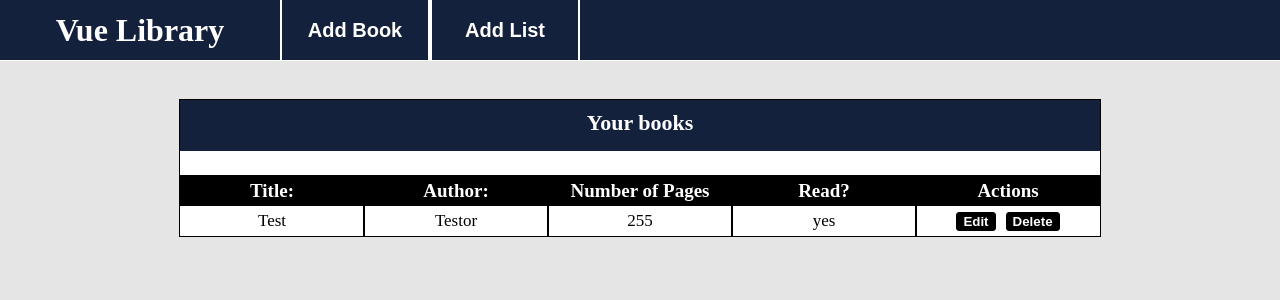
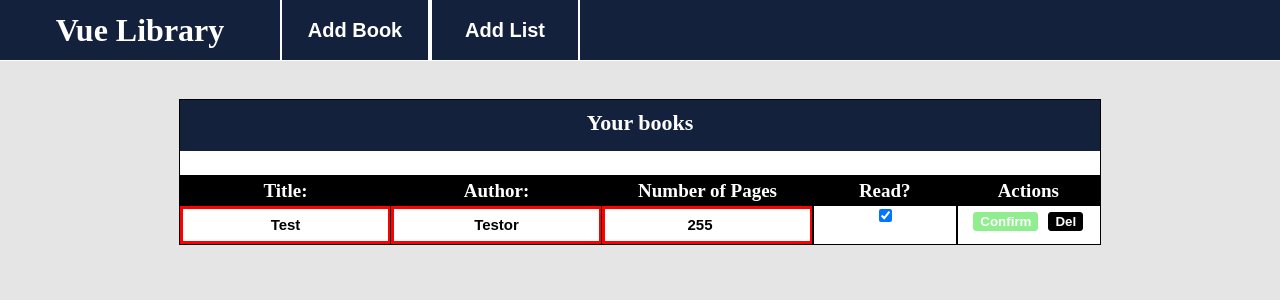
Before and after one commit to osechi3/library-project-vue, a Vue app: page / in a window 1280 px wide. Both pictures are taken after a click on the button "Edit". Shown: the top 300 px of the page. Built offline with nearby package versions, Linux system fonts and the light colour scheme.

Commit message:
Letting the user change their created books

```diff
--- a/src/components/Book.vue
+++ b/src/components/Book.vue
@@ -1,37 +1,103 @@
 <template>
   <div id="container">
+
     <div class="box">
       <h2 class="box-head">Title:</h2>
-      <p class="box-body">{{ book.title }}</p>
+      <input
+        class="input-text"
+        :class="{ 'input-text-edit-border': isEditAllowed }"
+        type="text"
+        v-model="currentBook.title"
+        :disabled="!isEditAllowed">
     </div>
+
     <div class="box">
       <h2 class="box-head">Author:</h2>
-      <p class="box-body">{{ book.author }}</p>
+      <input
+        class="input-text"
+        :class="{ 'input-text-edit-border': isEditAllowed }"
+        type="text"
+        v-model="currentBook.author"
+        :disabled="!isEditAllowed">
     </div>
+
     <div class="box">
       <h2 class="box-head">Number of Pages</h2>
-      <p class="box-body">{{ book.numberOfPages }}</p>
+      <input
+        class="input-text"
+        :class="{ 'input-text-edit-border': isEditAllowed }"
+        type="number"
+        v-model="currentBook.numberOfPages"
+        :disabled="!isEditAllowed">
     </div>
+
     <div class="box">
       <h2 class="box-head">Read?</h2>
-      <p class="box-body">{{ book.isRead }}</p>
+      <input
+        class="input-checkbox"
+        type="checkbox"
+        v-model="currentBook.isRead"
+        true-value="yes"
+        false-value="no"
+        :disabled="!isEditAllowed">
     </div>
+
     <div class="box">
       <h2 class="box-head">Actions</h2>
       <div class="box-body">
-        <button class="btn-actions">Edit</button>
-        <button class="btn-actions">Delete</button>
+        <button
+          v-if="!isEditAllowed"
+          class="btn-actions"
+          @click.prevent="isEditAllowed = !isEditAllowed">Edit
+        </button>
+        <button
+          v-else
+          class="btn-actions btn-confirm"
+          @click.prevent="confirmChanges">Confirm
+        </button>
+        <button class="btn-actions">Del</button>
       </div>
     </div>
   </div>
 </template>
 
 <script>
+import { mapActions } from 'vuex'
+
 export default {
   props: {
     book: {
       type: Object,
       required: true
+    },
+    index: {
+      type: Number,
+      required: true
+    }
+  },
+
+  data () {
+    return {
+      currentBook: {
+        title: this.book.title,
+        author: this.book.author,
+        numberOfPages: this.book.numberOfPages,
+        isRead: this.book.isRead,
+        index: this.index
+      },
+
+      isEditAllowed: false
+    }
+  },
+
+  methods: {
+    ...mapActions([
+      'changeBook'
+    ]),
+
+    confirmChanges () {
+      this.changeBook(this.currentBook)
+      this.isEditAllowed = !this.isEditAllowed
     }
   }
 }
@@ -82,4 +148,25 @@ export default {
 
     background-color: white;
   }
+  .btn-confirm {
+    background-color: lightgreen;
+    border: 1px solid lightgreen;
+  }
+
+  .input-text {
+    height: 30px;
+
+    text-align: center;
+    font-size: 15px;
+    font-weight: bold;
+    border: 3px solid white;
+  }
+  .input-text-edit-border {
+    border: 3px solid red;
+  }
+
+  input:disabled {
+    background-color: white;
+    color: black;
+  }
 </style>
--- a/src/components/BookShelf.vue
+++ b/src/components/BookShelf.vue
@@ -5,9 +5,10 @@
     </div>
     <div id="container-body">
       <app-book
-      v-for="book in userBooks"
+      v-for="(book, index) in userBooks"
       :key="book.title"
-      :book="book"></app-book>
+      :book="book"
+      :index="index"></app-book>
     </div>
   </div>
 </template>
--- a/src/components/InputPrompt.vue
+++ b/src/components/InputPrompt.vue
@@ -19,7 +19,7 @@
       <div id="book-is-read">
         <input id="book-is-read-no" v-model="newBook.isRead" type="radio" value="no">
         <label class="labels" for="boo-is-read-no">No</label>
-        <input id="book-is-read-yes" v-model="newBook.isRead" type="radio" value="yes">
+        <input id="book-is-read-yes" v-model="newBook.isRead" type="radio" true-value="yes" false-value="no">
         <label class="labels" for="boo-is-read-yes">Yes</label>
       </div>
     </div>
--- a/src/store/index.js
+++ b/src/store/index.js
@@ -9,16 +9,26 @@ export default new Vuex.Store({
       books: [{ title: 'Test', author: 'Testor', numberOfPages: 255, isRead: 'yes' }]
     }
   },
+
   getters: {
     userBooks (state) {
       return state.user.books
     }
   },
+
   mutations: {
     ADD_BOOK (state, newBook) {
       state.user.books.push(newBook)
+    },
+
+    CHANGE_BOOK (state, bookInfo) {
+      console.log(state.user.books[0].title)
+      console.log(bookInfo.index)
+      state.user.books[bookInfo.index] = bookInfo
+      console.log(state.user.books[0].title)
     }
   },
+
   actions: {
     sendBook ({ commit }, newBook) {
       commit('ADD_BOOK', {
@@ -27,8 +37,13 @@ export default new Vuex.Store({
         numberOfPages: newBook.numberOfPages,
         isRead: newBook.isRead
       })
+    },
+
+    changeBook ({ commit }, bookInfo) {
+      commit('CHANGE_BOOK', bookInfo)
     }
   },
+
   modules: {
   }
 })
```
